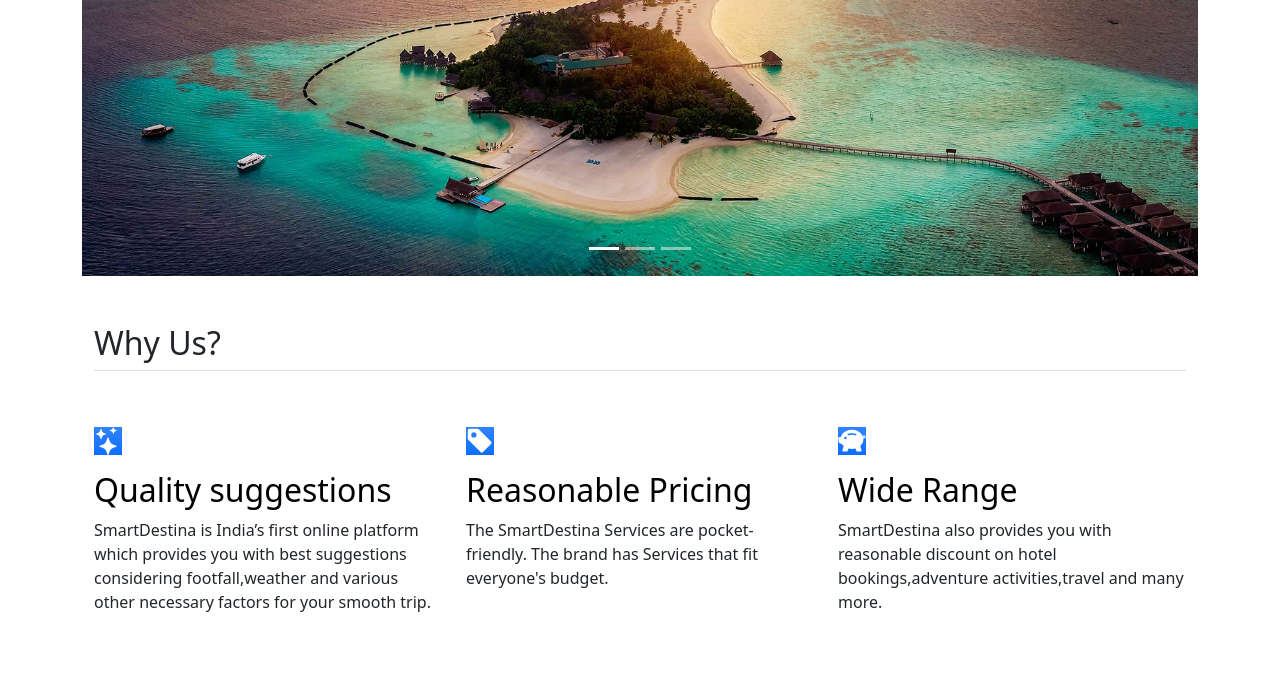
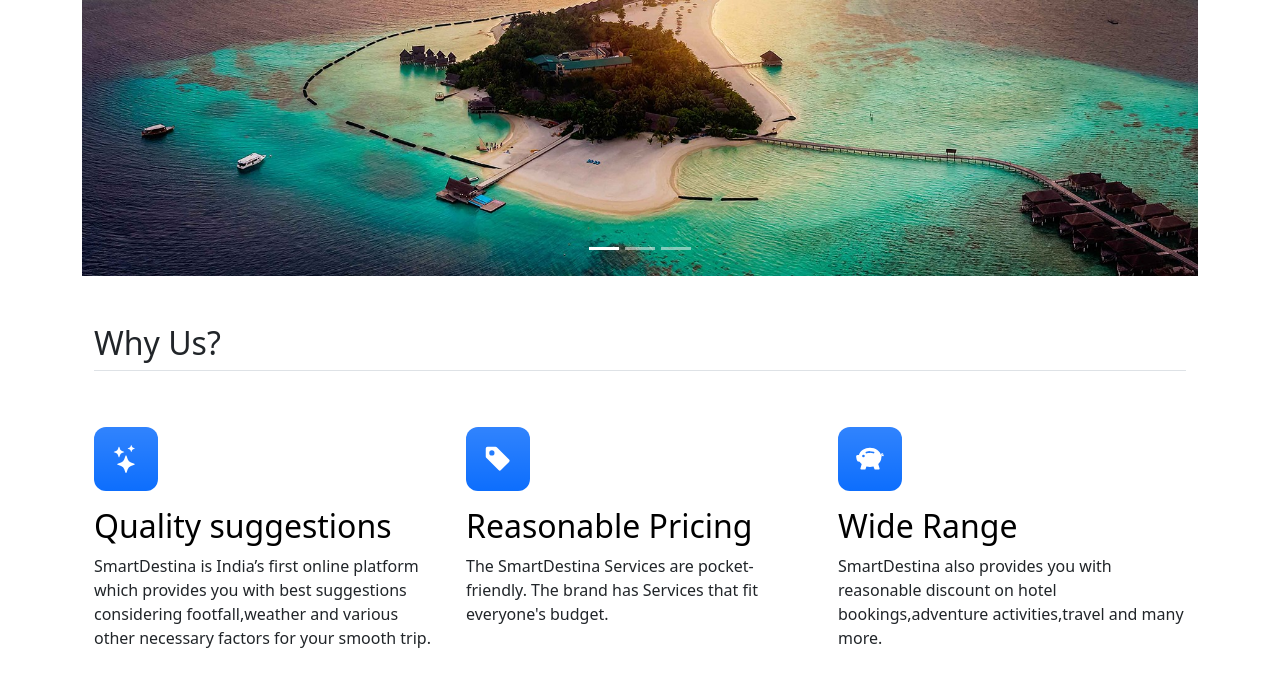
Before and after one commit to Kritiiguptaa/travel-html, a plain HTML site: page index.html in a window 1280 px wide. Shown: the part 389-1076 px from the top of the page. Drawn offline with nearby package versions, Linux system fonts and the light colour scheme; a script that the page names is missing.

Commit message:
Update style.css

```diff
--- a/style.css
+++ b/style.css
@@ -138,3 +138,8 @@ ul {
     left: 40%;
     display:block;
   }
+  .feature-icon {
+    width: 4rem;
+    height: 4rem;
+    border-radius: .75rem;
+  }
```
